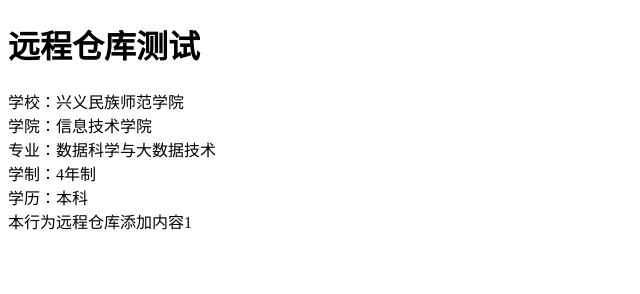
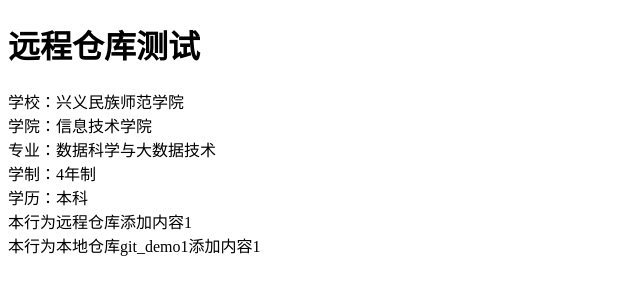
Before and after one commit to HarrietFan/git_demo1, a plain HTML site: page index.html in a window 1280 px wide. Shown: the whole page, without its empty margins (0-640 px from the left). Drawn offline with Linux system fonts and the light colour scheme.

Commit message:
olduser version-1

```diff
--- a/index.html
+++ b/index.html
@@ -13,5 +13,6 @@
     <div>学制：4年制</div>
     <div>学历：本科</div>
     <div>本行为远程仓库添加内容1</div>
+    <div>本行为本地仓库git_demo1添加内容1</div>
 </body>
 </html>
```
